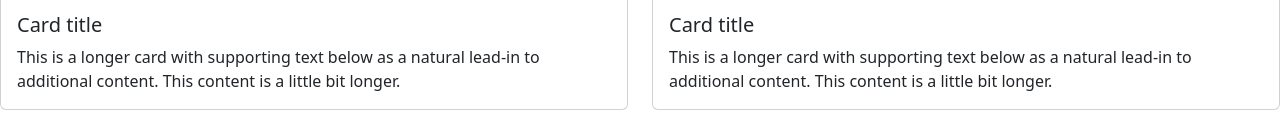
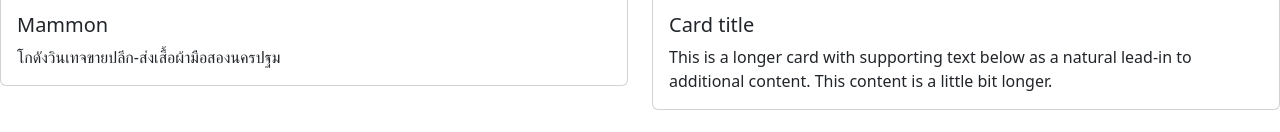
Before and after one commit to thanachotelu/ourweb, a plain HTML site: page index.html in a window 1280 px wide. Shown: the part 776-908 px from the top of the page. Drawn offline with nearby package versions, Linux system fonts and the light colour scheme.

Commit message:
Update index.html

```diff
--- a/index.html
+++ b/index.html
@@ -33,10 +33,10 @@
       <div class="row row-cols-1 row-cols-md-2 g-4">
         <div class="col">
           <div class="card">
-            <a href="blog.html"><img src="img/334034462_6130259083701529_232505617919064223_n.png" class="card-img-top" alt="..." width="500" height="500"></a>
+            <a href="blog.html"><img src="img/bl1.jpg" class="card-img-top" alt="..." width="500" height="500"></a>
             <div class="card-body">
-              <h5 class="card-title">Card title</h5>
-              <p class="card-text">This is a longer card with supporting text below as a natural lead-in to additional content. This content is a little bit longer.</p>
+              <h5 class="card-title">Mammon</h5>
+              <p class="card-text">โกดังวินเทจขายปลีก-ส่งเสื้อผ้ามือสองนครปฐม</p>
             </div>
           </div>
         </div>
```
